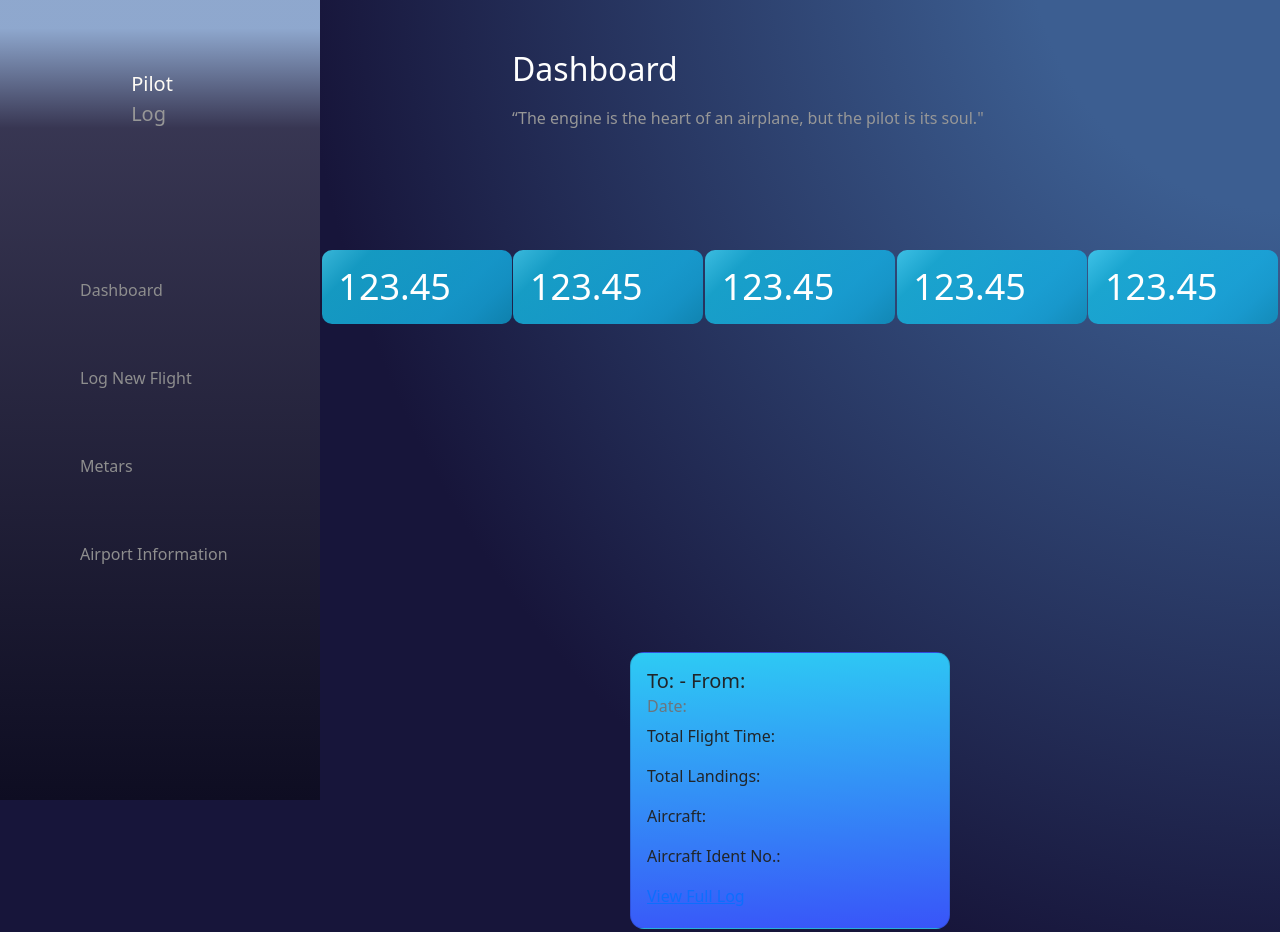
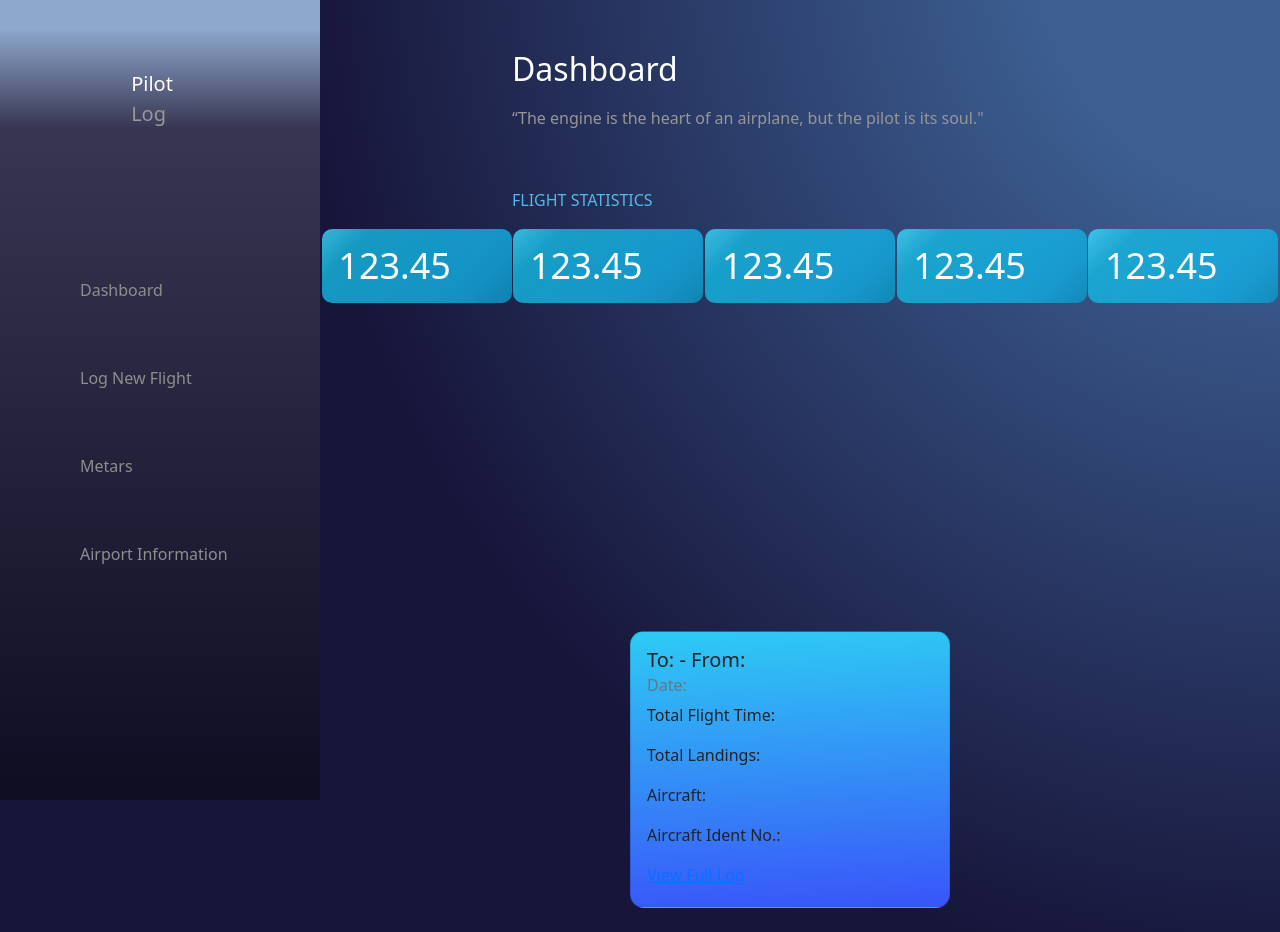
Before and after one commit to LukeZvada/PilotLogClient-Capstone, a React app: page /dashboard in a window 1280 px wide. Shown: the top 932 px of the page. Built offline with nearby package versions, Linux system fonts and the light colour scheme; no server answers; sample sign-in values are in the browser's storage.

Commit message:
added Flight Statistics Title

```diff
--- a/src/components/Dashboard/FlightLogDashboard.css
+++ b/src/components/Dashboard/FlightLogDashboard.css
@@ -45,6 +45,16 @@ body {
     border-radius: 125px;
 }
 
+.flightstatistics_title {
+    display: flex;
+    position: relative;
+    margin-left: 32rem;
+    padding-top: 50px;
+    margin-bottom: -95px;
+    color: rgba(83, 185, 234, 1);
+    width: 50%;
+}
+
 .statistics-card {
     position: relative;
     display: flex;
--- a/src/components/Dashboard/FlightLogStatistics.js
+++ b/src/components/Dashboard/FlightLogStatistics.js
@@ -13,6 +13,10 @@ export const FlightLogStatistics = (props) => {
     }, [])
 
     return (
+        <>
+            <article>
+                <div className="flightstatistics_title">FLIGHT STATISTICS</div>
+            </article>
             <section className="statistics-card">
                 {/* <div class="card-title">Primary card title</div> */}
                 <div className="statistics-card-body">
@@ -45,5 +49,6 @@ export const FlightLogStatistics = (props) => {
                         </div>
                 </div>
             </section>
+        </>
     )
 }
```
Lines whose indentation alone changed are shown as unchanged.
